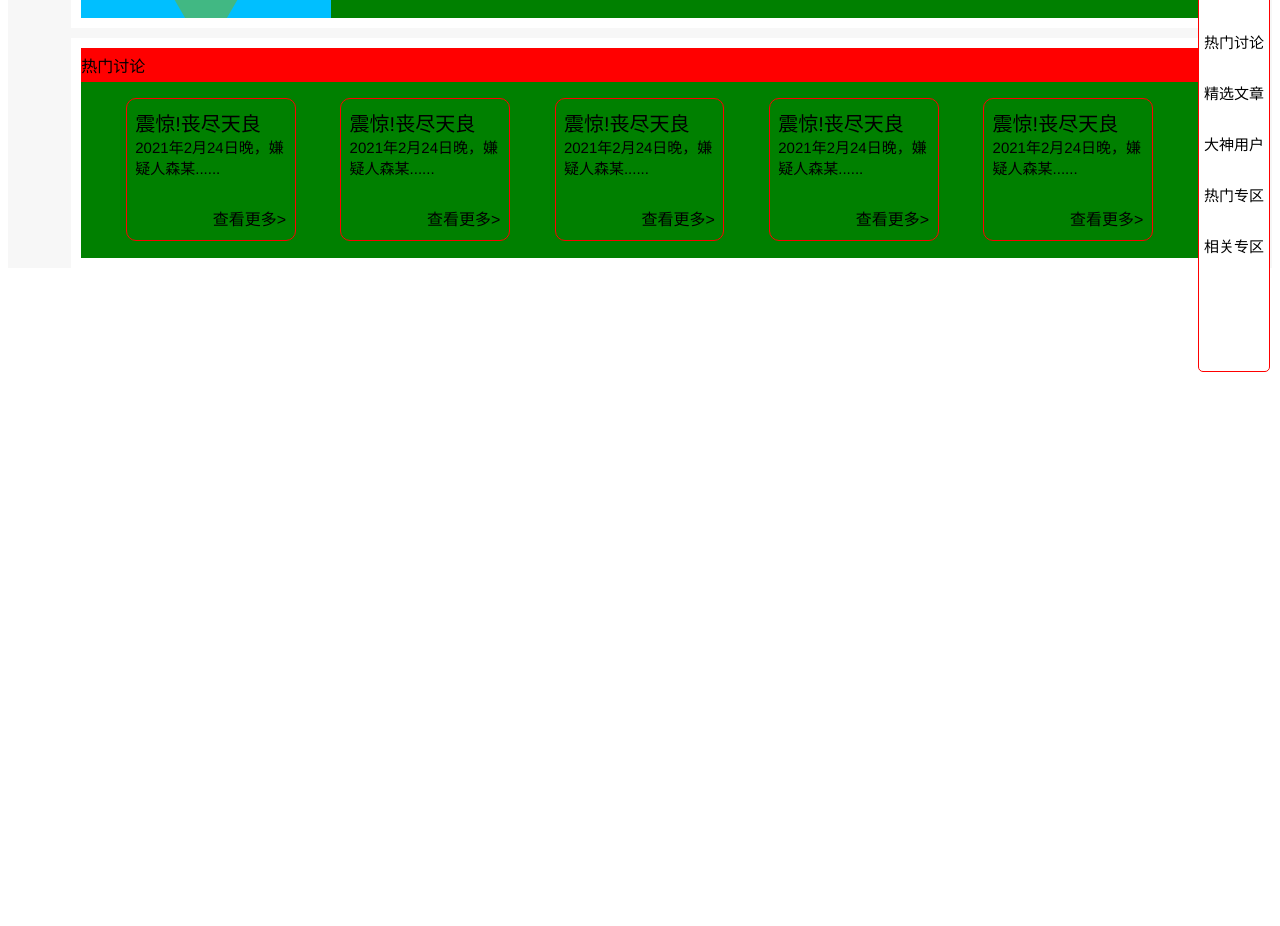
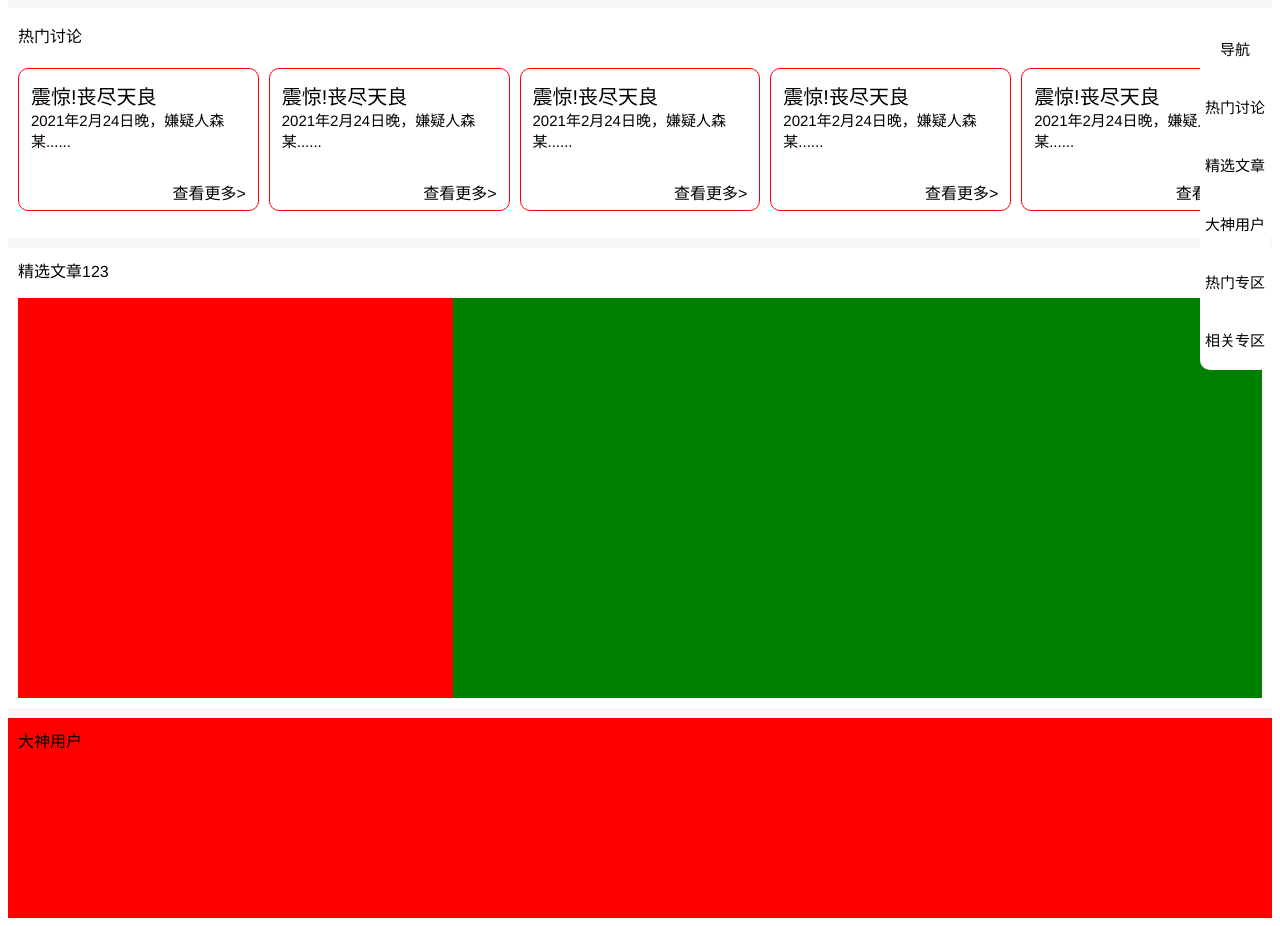
Before and after one commit to PPDZTeam/PPDZFront, a Vue app: page / in a window 1280 px wide. Shown: the part 180-1106 px from the top of the page. Before the commit the page ends 800 px from the top, so only its background shows below. Built offline with nearby package versions, Linux system fonts and the light colour scheme.

Commit message:
首页更新

```diff
--- a/index.html
+++ b/index.html
@@ -17,6 +17,8 @@
       margin: 0 auto;
       padding: 0;
       min-width: 1300px;
+
+      background-color: #f7f7f7;
     }
     #app{
       height: 100%;
--- a/src/App.vue
+++ b/src/App.vue
@@ -17,6 +17,8 @@ export default {
   -moz-osx-font-smoothing: grayscale;
   text-align: center;
   color: #000000;
+
+  background-color: #f7f7f7;
 }
 
 #app a {
--- a/src/router/index.js
+++ b/src/router/index.js
@@ -5,6 +5,7 @@ import index from '@/view/index.vue'
 Vue.use(Router)
 
 const router = new Router({
+  mode:'history',
   routes: [
     {
       path: '/',
--- a/src/view/common/header.vue
+++ b/src/view/common/header.vue
@@ -24,7 +24,7 @@
 <style>
     #header_top_box{
         width: 100%;
-        height: 70px;
+        height: 40px;
 
         display: flex;
         align-items: center;
@@ -62,6 +62,7 @@
     }
     /*搜索框B*/
     #header_top_box .el-input__inner{
+        height: 30px;
         background-color: #f7f7f7;
 
         border: 1;
--- a/src/view/common/sidebar.vue
+++ b/src/view/common/sidebar.vue
@@ -30,30 +30,44 @@ export default {
 <style scoped>
 #sidebar_left_box {
     background-color: white;
-      border: 1px solid red;
     border-radius: 5px;
 
     user-select: none;
 
     width: 70px;
-      height: 400px;
+    height: 350px;
     position: fixed;
     right: 10px;
-      top: 150px;
+    top: 25%;
 
     display: flex;
     align-items: center;
+    justify-content: space-between;
     flex-direction: column;
 
     font-size: 15px;
+    border-radius: 10px;
 }
 .sidebar_data {
     width: 100%;
-      height: 50px;
+    height: calc(100% / 6);
     margin-top: 1px;
     line-height: 40px;
     cursor: pointer;
 
-
+    display: flex;
+    align-items: center;
+    justify-content: center;
+}
+.sidebar_data:hover{
+    background-color: #adadad;
+    font-weight: 600;
+    color: white;
+}
+.sidebar_data:first-of-type{
+    border-radius: 10px 10px 0px 0px;
+}
+.sidebar_data:last-of-type{
+    border-radius: 0px 0px 10px 10px;
 }
 </style>
--- a/src/view/index.vue
+++ b/src/view/index.vue
@@ -2,20 +2,30 @@
     <div id="index_top_box">
         <!--通用头部-->
         <HeaderDom></HeaderDom>
+
         <!--侧边导航栏-->
         <Sidebar></Sidebar>
-        <!--分类组件-->
+
+        <!--帖子分类组件-->
         <ArticleProtDom></ArticleProtDom>
 
-        <!--讨论组件-->
+        <!--热门讨论组件-->
         <DiscussDom></DiscussDom>
+
+        <!--精选文章组件-->
+        <ChoiceDom></ChoiceDom>
+
+        <!--大神用户组件-->
+        <GodUserDom></GodUserDom>
     </div>
 </template>
 
 <script>
-    import HeaderDom from '@/view/common/header.vue'
-    import ArticleProtDom from '@/view/indexdom/ArticlePort.vue'
-    import DiscussDom from '@/view/indexdom/Discuss.vue'
+    import HeaderDom from '@/view/common/header.vue';
+    import ArticleProtDom from '@/view/indexdom/ArticlePort.vue';
+    import DiscussDom from '@/view/indexdom/Discuss.vue';
+    import ChoiceDom from '@/view/indexdom/Choice.vue';
+    import GodUserDom from '@/view/indexdom/GodUser.vue';
     import Sidebar from "@/view/common/sidebar";
 
     export default{
@@ -23,7 +33,9 @@
             Sidebar,
             HeaderDom,
             ArticleProtDom,
-            DiscussDom
+            DiscussDom,
+            ChoiceDom,
+            GodUserDom,
         }
     }
 </script>
--- a/src/view/indexdom/ArticlePort.vue
+++ b/src/view/indexdom/ArticlePort.vue
@@ -30,10 +30,12 @@ export default {
     justify-content: center;
 
     margin-top: 10px;
+
+    background-color: #f7f7f7;
 }
 
 .ap_box_content {
-    width: calc(90% - 20px);
+    width: calc(1300px - 20px);
     height: calc(100% - 20px);
 
     display: flex;
--- /dev/null
+++ b/src/view/indexdom/Choice.vue
@@ -0,0 +1,79 @@
+<template>
+    <div id="choice_top_box">
+        <div class="choice_box_content">
+            <div class="choice_title">
+                精选文章123
+            </div>
+
+            <div class="choice_show">
+
+                <div class="choice_once">
+
+                </div>
+
+                <div class="choice_list">
+
+                </div>
+
+            </div>
+        </div>
+    </div>
+</template>
+
+<script>
+</script>
+
+<style>
+#choice_top_box {
+    width: 100%;
+
+    display: flex;
+    align-items: center;
+    justify-content: center;
+
+    margin-top: 10px;
+
+    background-color: #f7f7f7;
+}
+
+.choice_box_content {
+    width: calc(1300px - 20px);
+
+    display: flex;
+    align-items: center;
+    justify-content: flex-start;
+    flex-direction: column;
+
+    padding: 10px;
+
+    background-color: white;
+}
+
+.choice_title {
+    width: 100%;
+    height: 40px;
+
+    display: flex;
+    align-items: flex-start;
+    justify-content: flex-start;
+}
+
+.choice_show{
+    width: 100%;
+
+    display: flex;
+    justify-content: space-between;
+}
+.choice_once{
+    width: 35%;
+    height: 400px;
+
+    background-color: red;
+}
+.choice_list{
+    width: 65%;
+    height: 400px;
+
+    background-color: green;
+}
+</style>
--- a/src/view/indexdom/Discuss.vue
+++ b/src/view/indexdom/Discuss.vue
@@ -3,7 +3,6 @@
         <div class="discuss_box_content">
             <div class="discuss_title">
                 热门讨论
-                <!--ashidaois hdoiahs doihasoih-->
             </div>
             <div class="discuss_show">
                 <SortList></SortList>
@@ -30,10 +29,12 @@ export default {
     justify-content: center;
 
     margin-top: 10px;
+
+    background-color: #f7f7f7;
 }
 
 .discuss_box_content {
-    width: calc(90% - 20px);
+    width: calc(1300px - 20px);
     height: calc(100% - 20px);
 
     display: flex;
@@ -57,14 +58,10 @@ export default {
     height: 40px;
 
     align-items: center !important;
-
-    background-color: red;
 }
 
 .discuss_show {
     width: 100%;
     height: 100%;
-
-    background-color: green;
 }
 </style>
--- a/src/view/indexdom/Discuss/SortList.vue
+++ b/src/view/indexdom/Discuss/SortList.vue
@@ -25,14 +25,14 @@ export default {
     height: 100%;
 
     display: flex;
-    flex-wrap: wrap;
+    flex-wrap: nowrap;
     align-items: center;
+    justify-content: space-between;
 
 }
 
 .sl_Data {
-    margin-left: 4%;
-    width: 15%;
+    width: calc(100% / 5 - 10px);
     height: 80%;
     border: solid 1px red;
     border-radius: 10px;
--- /dev/null
+++ b/src/view/indexdom/GodUser.vue
@@ -0,0 +1,50 @@
+<template>
+    <div id="goduser_top_box">
+        <div class="goduser_box_content">
+            <div class="goduser_title">
+                大神用户
+            </div>
+        </div>
+    </div>
+</template>
+
+<script>
+</script>
+
+<style>
+#goduser_top_box {
+    width: 100%;
+    height: 200px;
+
+    display: flex;
+    align-items: center;
+    justify-content: center;
+
+    margin-top: 10px;
+
+    background-color: #f7f7f7;
+}
+
+.goduser_box_content {
+    width: calc(1300px - 20px);
+    height: calc(100% - 20px);
+
+    display: flex;
+    align-items: center;
+    justify-content: flex-start;
+    flex-direction: column;
+
+    padding: 10px;
+
+    background-color: red;
+}
+
+.goduser_title {
+    width: 100%;
+    height: 40px;
+
+    display: flex;
+    align-items: flex-start;
+    justify-content: flex-start;
+}
+</style>
```
Lines whose indentation alone changed are shown as unchanged.
